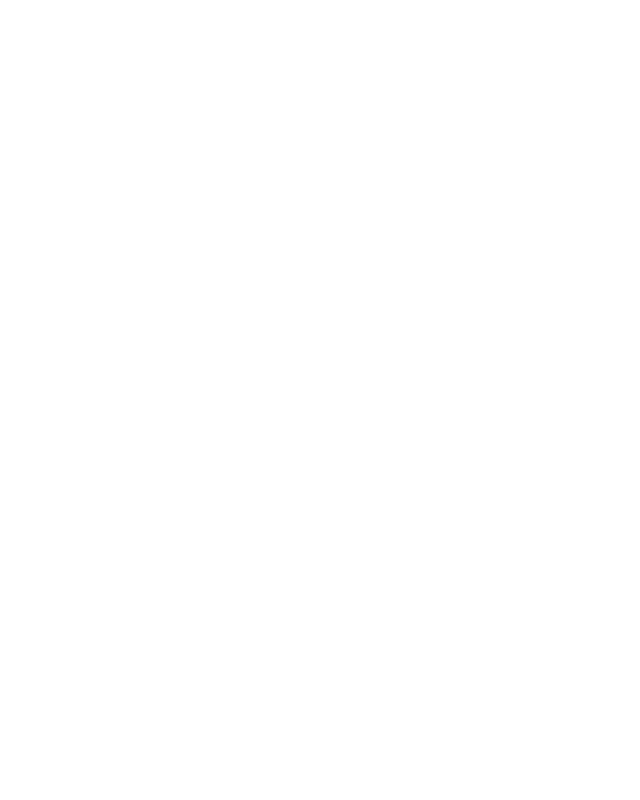
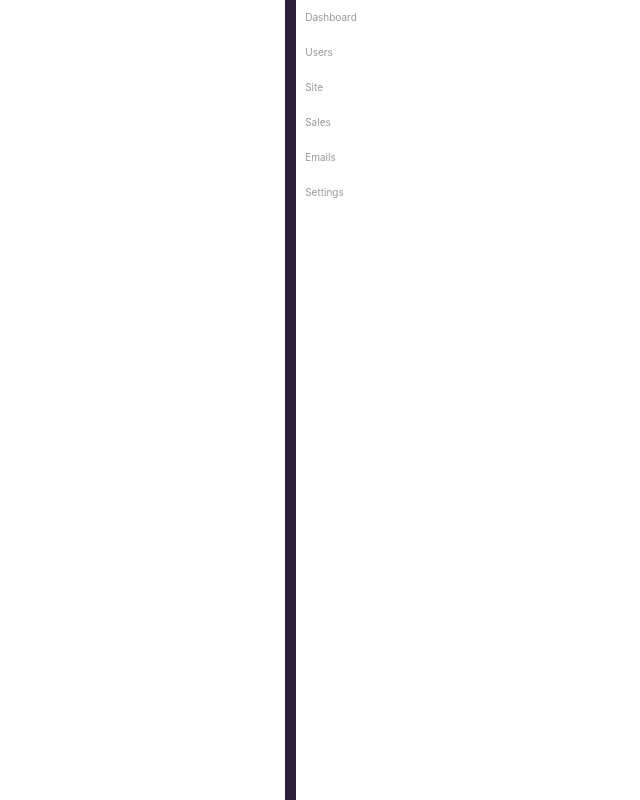
Before and after one commit to ChaitanyaCodes/cm-project, a React (Create React App) app in the folder client/: page /dashboard in a window 1280 px wide. Shown: the whole page, without its empty margins (319-959 px from the left). Built offline with nearby package versions, Linux system fonts and the light colour scheme.

Commit message:
Feat: Dashboard

```diff
--- a/client/src/App.js
+++ b/client/src/App.js
@@ -1,6 +1,7 @@
 import React from 'react';
 import Login from './components/auth/login.js';
 import SignUp from './components/auth/SignUp.js';
+import Dashboard from './components/dashboard/Dashboard.js';
 import axios from 'axios';
 import { BrowserRouter as Router, Switch, Route } from 'react-router-dom';
 
@@ -13,6 +14,7 @@
         <Switch>
           <Route path="/login" component={Login} />
           <Route path="/signup" component={SignUp} />
+          <Route path="/dashboard" component={Dashboard} />
         </Switch>
 
       </div>
--- /dev/null
+++ b/client/src/components/dashboard/Dashboard.js
@@ -0,0 +1,42 @@
+import React from 'react';
+import { Link } from 'react-router-dom';
+import'../../css/dashboard.css';
+// const React = require('react');
+// const {Link} = require('react-router-dom');
+// require('../../css/dashboard.css');
+
+
+export default function Dashboard() {
+  return (
+    <div className="menu">
+        <div className="item">
+            <span className="fas fa-tachometer-alt"></span>
+            <p>Dashboard</p>
+        </div>
+        <div className="item">
+            <span className="fas fa-user"></span>
+            <p>Users</p>
+        </div>
+        <div className="item">
+            <span className="fas fa-sitemap"></span>
+            <p>Site</p>
+        </div>
+        <div className="item">
+            <span className="fas fa-dollar-sign"></span>
+            <p>Sales</p>
+        </div>
+        <div className="item">
+            <span className="fas fa-envelope"></span>
+            <p>Emails</p>
+        </div>
+        <div className="item">
+            <span className="fas fa-cogs"></span>
+            <p>Settings</p>
+        </div>
+        {/* <div className="item">
+            <span className=""></span>
+            <Link to="/logout">Logout</Link>
+        </div> */}
+    </div>
+  );
+}
--- /dev/null
+++ b/client/src/components/dashboard/index.html
@@ -0,0 +1,41 @@
+<!DOCTYPE html>
+<html lang="en">
+  <head>
+    <meta charset="UTF-8" />
+    <meta name="viewport" content="width=device-width, initial-scale=1.0" />
+    <title>Document</title>
+    <link rel="stylesheet" href="style.css" />
+    <script
+      src="https://kit.fontawesome.com/83eb490527.js"
+      crossorigin="anonymous"
+    ></script>
+  </head>
+  <body>
+    <div class="menu">
+      <div class="item">
+        <span class="fas fa-tachometer-alt"></span>
+        <p>Dashboard</p>
+      </div>
+      <div class="item">
+        <span class="fas fa-user"></span>
+        <p>Users</p>
+      </div>
+      <div class="item">
+        <span class="fas fa-sitemap"></span>
+        <p>Site</p>
+      </div>
+      <div class="item">
+        <span class="fas fa-dollar-sign"></span>
+        <p>Sales</p>
+      </div>
+      <div class="item">
+        <span class="fas fa-envelope"></span>
+        <p>Emails</p>
+      </div>
+      <div class="item">
+        <span class="fas fa-cogs"></span>
+        <p>Settings</p>
+      </div>
+    </div>
+  </body>
+</html>
--- /dev/null
+++ b/client/src/css/dashboard.css
@@ -0,0 +1,41 @@
+html {
+  box-sizing: border-box;
+  font-size: 62.5%;
+}
+
+body {
+  margin: 0;
+  padding: 0;
+  font-family: -apple-system, BlinkMacSystemFont, "Segoe UI", Roboto, Oxygen,
+    Ubuntu, Cantarell, "Open Sans", "Helvetica Neue", sans-serif;
+}
+.menu {
+  width: 25%;
+  height: 100vh;
+  background-color: #2a2138;
+  color: #fff;
+}
+
+.item {
+  display: flex;
+  flex-direction: row;
+  justify-content: flex-start;
+  align-items: center;
+  font-size: 1.5rem;
+}
+.item:hover {
+  background-color: #221a2e;
+  color: magenta;
+}
+span {
+  padding: 1rem;
+}
+
+@media screen and (min-width: 1028px) {
+  .menu {
+    width: 15%;
+    height: 100vh;
+    background-color: #2a2138;
+    color: #fff;
+  }
+}
```
Also changed, not shown: 1 other file (tests, documents, lock files or other folders).
